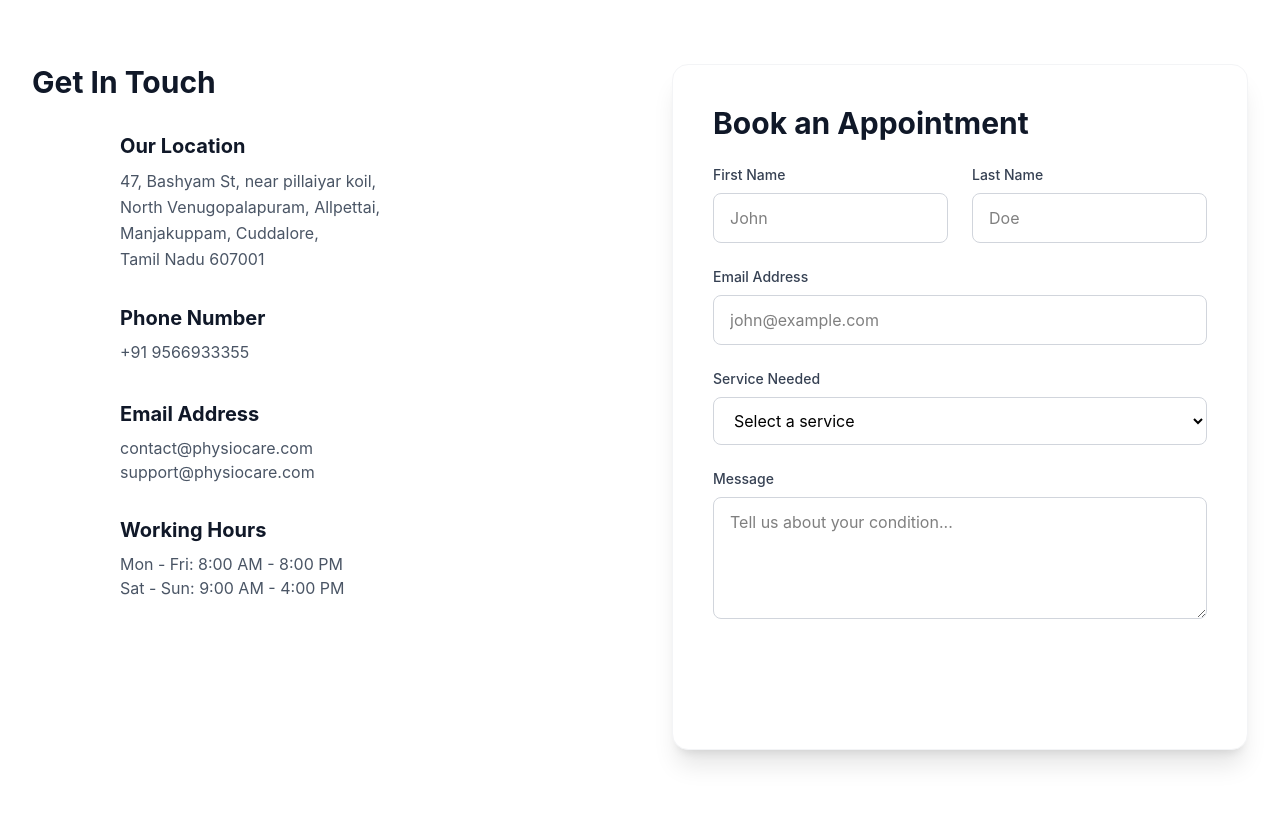
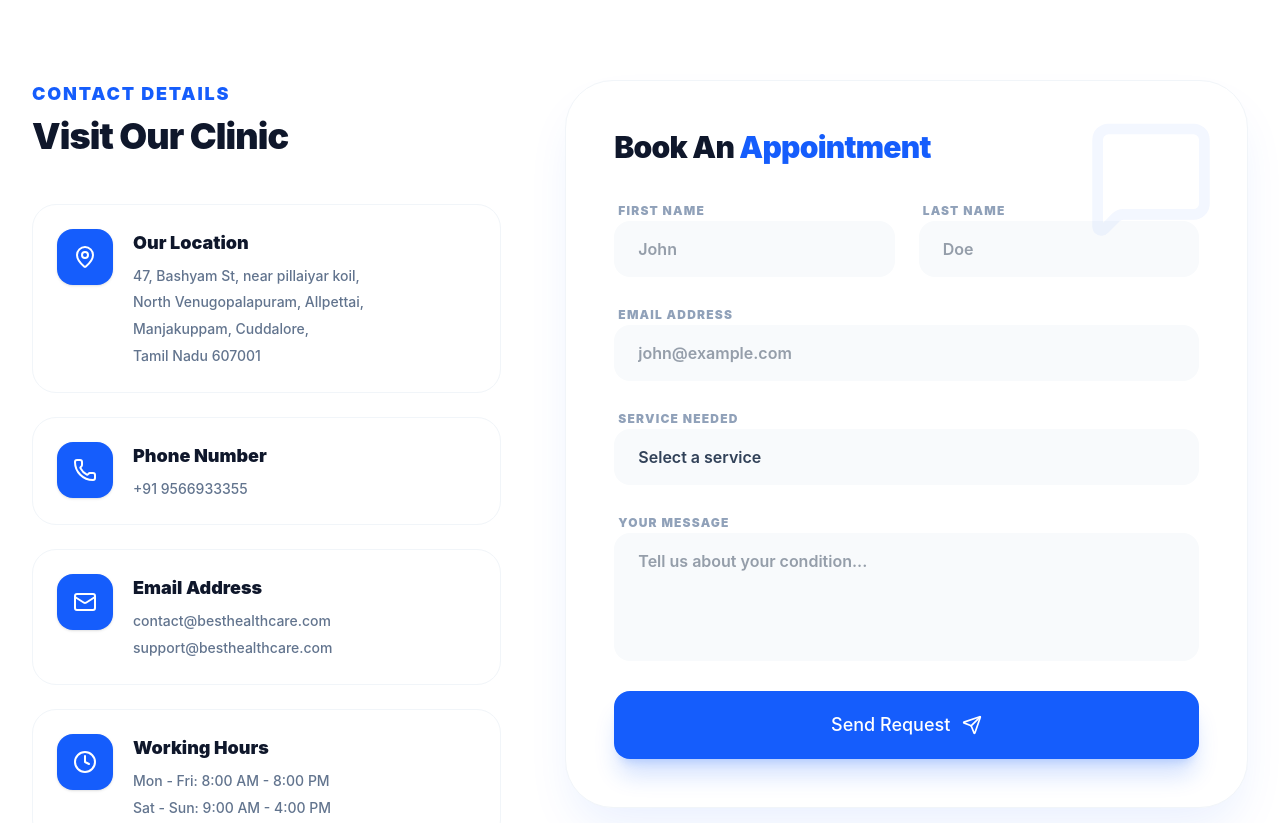
Before and after one commit to Mohammed-Haaris/Best-Physio, a React (Vite) app: page /contact in a window 1280 px wide. Shown: the part 420-1243 px from the top of the page. Built offline with nearby package versions, Linux system fonts and the light colour scheme.

Commit message:
BP-07 changes in contact page and about

```diff
--- a/src/components/Pages/contact/Contact.jsx
+++ b/src/components/Pages/contact/Contact.jsx
@@ -1,91 +1,115 @@
-import { MapPin, Phone, Mail, Clock } from 'lucide-react';
+import { MapPin, Phone, Mail, Clock, Send, CheckCircle2, MessageSquare } from 'lucide-react';
+import { motion } from 'framer-motion';
 
 const Contact = () => {
+  const contactInfo = [
+    {
+      title: "Our Location",
+      details: ["47, Bashyam St, near pillaiyar koil,", "North Venugopalapuram, Allpettai,", "Manjakuppam, Cuddalore,", "Tamil Nadu 607001"],
+      icon: <MapPin className="w-6 h-6" />,
+      color: "bg-blue-600 text-white"
+    },
+    {
+      title: "Phone Number",
+      details: ["+91 9566933355"],
+      icon: <Phone className="w-6 h-6" />,
+      color: "bg-blue-600 text-white"
+    },
+    {
+      title: "Email Address",
+      details: ["contact@besthealthcare.com", "support@besthealthcare.com"],
+      icon: <Mail className="w-6 h-6" />,
+      color: "bg-blue-600 text-white"
+    },
+    {
+      title: "Working Hours",
+      details: ["Mon - Fri: 8:00 AM - 8:00 PM", "Sat - Sun: 9:00 AM - 4:00 PM"],
+      icon: <Clock className="w-6 h-6" />,
+      color: "bg-blue-600 text-white"
+    }
+  ];
+
   return (
-    <div className="w-full">
-      {/* Page Header */}
+    <div className="w-full bg-white">
        <div className="bg-gray-50 py-20">
         <div className="max-w-7xl mx-auto px-4 sm:px-6 lg:px-8 text-center">
           <h1 className="text-4xl md:text-5xl font-bold text-gray-900 mb-4">Contact Us</h1>
           <p className="text-gray-600 max-w-2xl mx-auto text-lg">
-            We are here to answer any questions you may have about our services.
+            Looking to book an appointment or have questions? We're here to help!
           </p>
         </div>
       </div>
-
-      <section className="py-20">
+      <section className="py-24">
         <div className="max-w-7xl mx-auto px-4 sm:px-6 lg:px-8">
-          <div className="grid grid-cols-1 lg:grid-cols-2 gap-16">
+          <div className="grid grid-cols-1 lg:grid-cols-12 gap-16">
 
             {/* Contact Details */}
-            <div>
-              <h2 className="text-3xl font-bold text-gray-900 mb-8">Get In Touch</h2>
-              <div className="space-y-8">
-                <div className="flex items-start gap-6">
-                  <div className="bg-primary w-16 h-16 rounded-full flex items-center justify-center shrink-0">
-                    <MapPin className="w-8 h-8 text-white" />
+            <div className="lg:col-span-5">
+              <div className="mb-12">
+                <span className="text-blue-600 font-black uppercase tracking-widest text-lg mb-2 block">Contact Details</span>
+                <h2 className="text-4xl font-black text-slate-900 tracking-tight">Visit Our Clinic</h2>
+              </div>
+
+              <div className="grid grid-cols-1 sm:grid-cols-2 lg:grid-cols-1 gap-6">
+                {contactInfo.map((info, idx) => (
+                  <motion.div
+                    key={idx}
+                    initial={{ opacity: 0, x: -20 }}
+                    whileInView={{ opacity: 1, x: 0 }}
+                    viewport={{ once: true }}
+                    transition={{ delay: idx * 0.1 }}
+                    className="flex items-start gap-5 p-6 rounded-3xl border border-slate-100 hover:border-blue-100 hover:shadow-xl hover:shadow-blue-600/5 transition-all group"
+                  >
+                    <div className={`${info.color} w-14 h-14 rounded-2xl flex items-center justify-center shrink-0 shadow-sm group-hover:scale-110 transition-transform`}>
+                      {info.icon}
                     </div>
                     <div>
-                    <h3 className="text-xl font-bold text-gray-900 mb-2">Our Location</h3>
-                    <p className="text-gray-600 leading-relaxed">47, Bashyam St, near pillaiyar koil,<br />North Venugopalapuram, Allpettai,<br />Manjakuppam, Cuddalore,<br />Tamil Nadu 607001</p>
+                      <h3 className="text-lg font-black text-slate-900 mb-2">{info.title}</h3>
+                      <div className="space-y-1">
+                        {info.details.map((line, i) => (
+                          <p key={i} className="text-slate-500 font-medium text-sm leading-relaxed">{line}</p>
+                        ))}
                       </div>
                     </div>
-
-                <div className="flex items-start gap-6">
-                  <div className="bg-primary w-16 h-16 rounded-full flex items-center justify-center shrink-0">
-                    <Phone className="w-8 h-8 text-white" />
-                  </div>
-                  <div>
-                    <h3 className="text-xl font-bold text-gray-900 mb-2">Phone Number</h3>
-                    <p className="text-gray-600">+91 9566933355</p>
-                  </div>
-                </div>
-
-                <div className="flex items-start gap-6">
-                  <div className="bg-primary w-16 h-16 rounded-full flex items-center justify-center shrink-0">
-                    <Mail className="w-8 h-8 text-white" />
-                  </div>
-                  <div>
-                    <h3 className="text-xl font-bold text-gray-900 mb-2">Email Address</h3>
-                    <p className="text-gray-600">contact@physiocare.com<br />support@physiocare.com</p>
-                  </div>
-                </div>
-
-                <div className="flex items-start gap-6">
-                  <div className="bg-primary w-16 h-16 rounded-full flex items-center justify-center shrink-0">
-                    <Clock className="w-8 h-8 text-white" />
-                  </div>
-                  <div>
-                    <h3 className="text-xl font-bold text-gray-900 mb-2">Working Hours</h3>
-                    <p className="text-gray-600">Mon - Fri: 8:00 AM - 8:00 PM<br />Sat - Sun: 9:00 AM - 4:00 PM</p>
-                  </div>
-                </div>
+                  </motion.div>
+                ))}
               </div>
             </div>
 
             {/* Contact Form */}
-            <div className="bg-white p-8 md:p-10 rounded-2xl shadow-xl border border-gray-100">
-              <h2 className="text-3xl font-bold text-gray-900 mb-6">Book an Appointment</h2>
+            <div className="lg:col-span-7">
+              <motion.div
+                initial={{ opacity: 0, scale: 0.95 }}
+                whileInView={{ opacity: 1, scale: 1 }}
+                viewport={{ once: true }}
+                className="bg-white p-8 md:p-12 rounded-[3rem] shadow-2xl shadow-blue-600/10 border border-slate-100 relative overflow-hidden"
+              >
+                <div className="absolute top-0 right-0 p-8 opacity-5">
+                    <MessageSquare className="w-32 h-32 text-blue-600" />
+                </div>
+
+                <h2 className="text-3xl font-black text-slate-900 mb-8 tracking-tight">Book An <span className="text-blue-600">Appointment</span></h2>
+
                 <form className="space-y-6" onSubmit={(e) => e.preventDefault()}>
                   <div className="grid grid-cols-1 md:grid-cols-2 gap-6">
-                  <div>
-                    <label className="block text-sm font-medium text-gray-700 mb-2">First Name</label>
-                    <input type="text" className="w-full px-4 py-3 rounded-lg border border-gray-300 focus:ring-2 focus:ring-primary focus:border-primary outline-none transition" placeholder="John" />
+                    <div className="space-y-2">
+                      <label className="text-xs font-black text-slate-400 uppercase tracking-widest ml-1">First Name</label>
+                      <input type="text" className="w-full px-6 py-4 rounded-2xl bg-slate-50 border-transparent focus:bg-white focus:ring-2 focus:ring-blue-600/20 focus:border-blue-600 outline-none transition-all font-semibold text-slate-700" placeholder="John" />
                     </div>
-                  <div>
-                    <label className="block text-sm font-medium text-gray-700 mb-2">Last Name</label>
-                    <input type="text" className="w-full px-4 py-3 rounded-lg border border-gray-300 focus:ring-2 focus:ring-primary focus:border-primary outline-none transition" placeholder="Doe" />
+                    <div className="space-y-2">
+                      <label className="text-xs font-black text-slate-400 uppercase tracking-widest ml-1">Last Name</label>
+                      <input type="text" className="w-full px-6 py-4 rounded-2xl bg-slate-50 border-transparent focus:bg-white focus:ring-2 focus:ring-blue-600/20 focus:border-blue-600 outline-none transition-all font-semibold text-slate-700" placeholder="Doe" />
                     </div>
                   </div>
 
-                <div>
-                  <label className="block text-sm font-medium text-gray-700 mb-2">Email Address</label>
-                  <input type="email" className="w-full px-4 py-3 rounded-lg border border-gray-300 focus:ring-2 focus:ring-primary focus:border-primary outline-none transition" placeholder="john@example.com" />
+                  <div className="space-y-2">
+                    <label className="text-xs font-black text-slate-400 uppercase tracking-widest ml-1">Email Address</label>
+                    <input type="email" className="w-full px-6 py-4 rounded-2xl bg-slate-50 border-transparent focus:bg-white focus:ring-2 focus:ring-blue-600/20 focus:border-blue-600 outline-none transition-all font-semibold text-slate-700" placeholder="john@example.com" />
                   </div>
 
-                <div>
-                  <label className="block text-sm font-medium text-gray-700 mb-2">Service Needed</label>
-                  <select className="w-full px-4 py-3 rounded-lg border border-gray-300 focus:ring-2 focus:ring-primary focus:border-primary outline-none transition bg-white">
+                  <div className="space-y-2">
+                    <label className="text-xs font-black text-slate-400 uppercase tracking-widest ml-1">Service Needed</label>
+                    <select className="w-full px-6 py-4 rounded-2xl bg-slate-50 border-transparent focus:bg-white focus:ring-2 focus:ring-blue-600/20 focus:border-blue-600 outline-none transition-all font-semibold text-slate-700 appearance-none cursor-pointer">
                       <option value="">Select a service</option>
                       <option value="manual">Manual Therapy</option>
                       <option value="sports">Sports Rehabilitation</option>
@@ -94,20 +118,31 @@ const Contact = () => {
                     </select>
                   </div>
 
-                <div>
-                  <label className="block text-sm font-medium text-gray-700 mb-2">Message</label>
-                  <textarea rows="4" className="w-full px-4 py-3 rounded-lg border border-gray-300 focus:ring-2 focus:ring-primary focus:border-primary outline-none transition" placeholder="Tell us about your condition..."></textarea>
+                  <div className="space-y-2">
+                    <label className="text-xs font-black text-slate-400 uppercase tracking-widest ml-1">Your Message</label>
+                    <textarea rows="4" className="w-full px-6 py-4 rounded-2xl bg-slate-50 border-transparent focus:bg-white focus:ring-2 focus:ring-blue-600/20 focus:border-blue-600 outline-none transition-all font-semibold text-slate-700 resize-none" placeholder="Tell us about your condition..."></textarea>
                   </div>
 
-                <button type="submit" className="w-full bg-primary text-white font-bold py-4 rounded-lg hover:bg-primary-dark transition text-lg">
+                  <button type="submit" className="group w-full bg-blue-600 text-white font-medium py-5 rounded-2xl hover:bg-blue-700 transition-all text-lg shadow-xl shadow-blue-600/20 flex items-center justify-center gap-3 active:scale-[0.98]">
                     Send Request
+                    <Send className="w-5 h-5 group-hover:translate-x-1 group-hover:-translate-y-1 transition-transform" />
                   </button>
                 </form>
+              </motion.div>
             </div>
 
           </div>
         </div>
       </section>
+
+      {/* Bottom Trust Section */}
+      <div className="bg-slate-50 py-12 border-t border-slate-100">
+          <div className="max-w-7xl mx-auto px-4 flex flex-wrap justify-center gap-12 opacity-50">
+                <div className="flex items-center gap-2 font-bold text-slate-400"><CheckCircle2 className="w-5 h-5" /> Verified Medical Staff</div>
+                <div className="flex items-center gap-2 font-bold text-slate-400"><CheckCircle2 className="w-5 h-5" /> Advanced Equipment</div>
+                <div className="flex items-center gap-2 font-bold text-slate-400"><CheckCircle2 className="w-5 h-5" /> Trusted by 15k+ Patients</div>
+          </div>
+      </div>
     </div>
   );
 };
```
Also changed, not shown: src/components/Pages/about/About.jsx (+0 -40 lines). Lines whose indentation alone changed are shown as unchanged.
